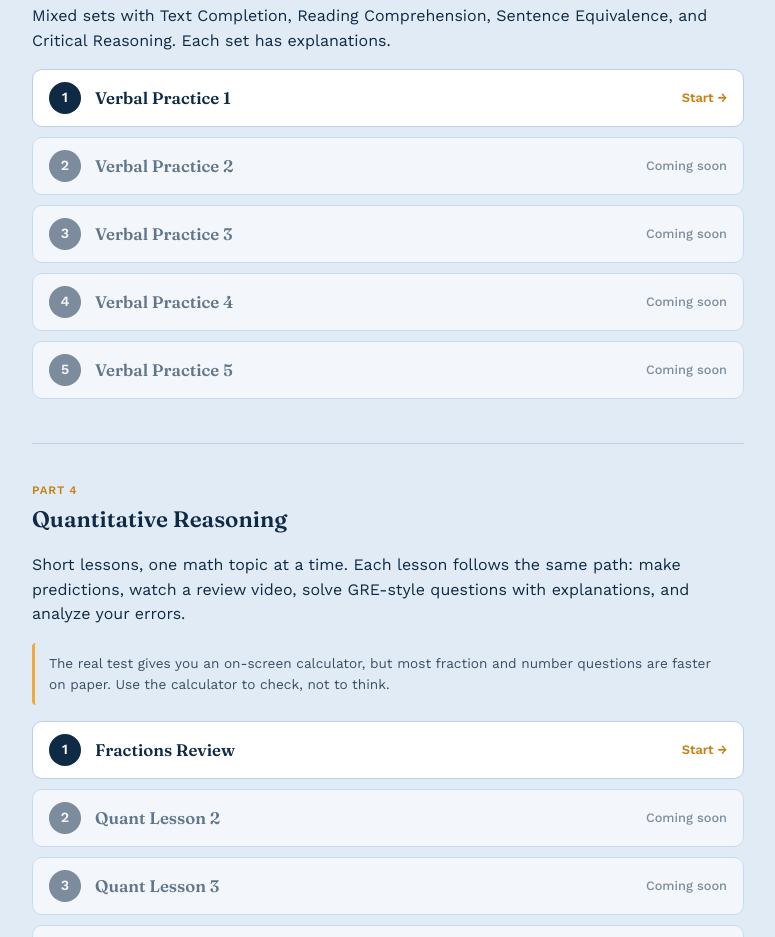
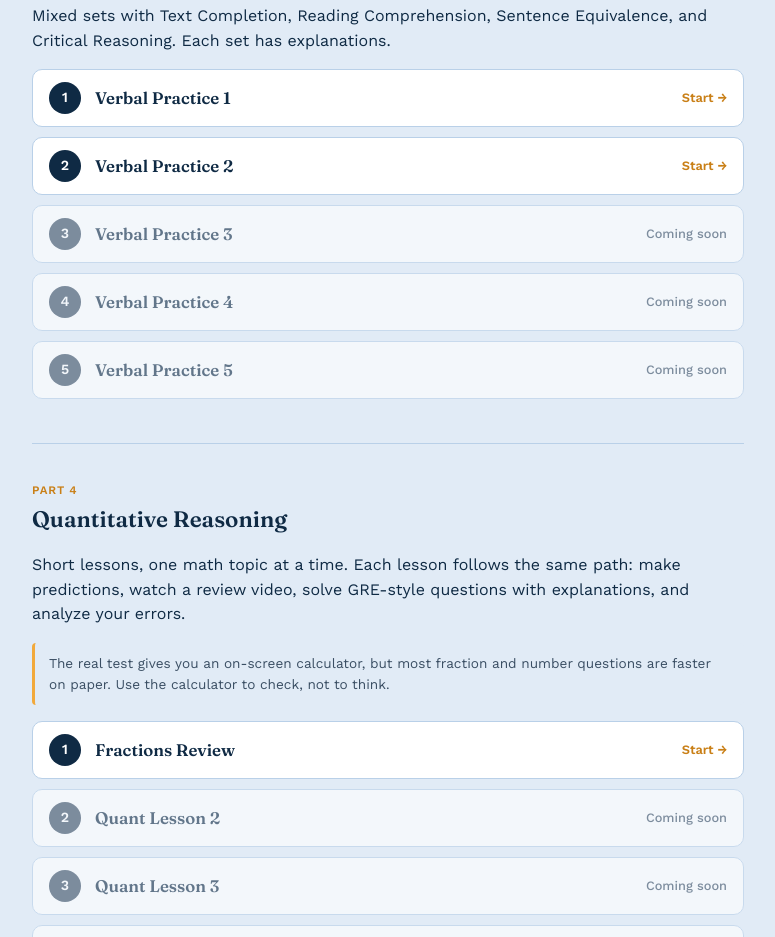
Before and after one commit to dravellaneda07/Language-Clinic-, a plain HTML site: page gre.html in a window 1280 px wide. Shown: the part 1880-2817 px from the top of the page, without its empty margins (252-1027 px from the left). Drawn offline with nearby package versions, Linux system fonts and the light colour scheme.

Commit message:
Update gre.html

```diff
--- a/gre.html
+++ b/gre.html
@@ -142,7 +142,7 @@
     <p>Mixed sets with Text Completion, Reading Comprehension, Sentence Equivalence, and Critical Reasoning. Each set has explanations.</p>
     <div class="sets">
       <a class="set" href="gre-verbal-1.html"><span class="set-num">1</span><span class="set-name">Verbal Practice 1</span><span class="set-go">Start →</span></a>
-      <div class="set off"><span class="set-num">2</span><span class="set-name">Verbal Practice 2</span><span class="set-go">Coming soon</span></div>
+      <a class="set" href="gre-verbal-2.html"><span class="set-num">2</span><span class="set-name">Verbal Practice 2</span><span class="set-go">Start →</span></a>
       <div class="set off"><span class="set-num">3</span><span class="set-name">Verbal Practice 3</span><span class="set-go">Coming soon</span></div>
       <div class="set off"><span class="set-num">4</span><span class="set-name">Verbal Practice 4</span><span class="set-go">Coming soon</span></div>
       <div class="set off"><span class="set-num">5</span><span class="set-name">Verbal Practice 5</span><span class="set-go">Coming soon</span></div>
```
